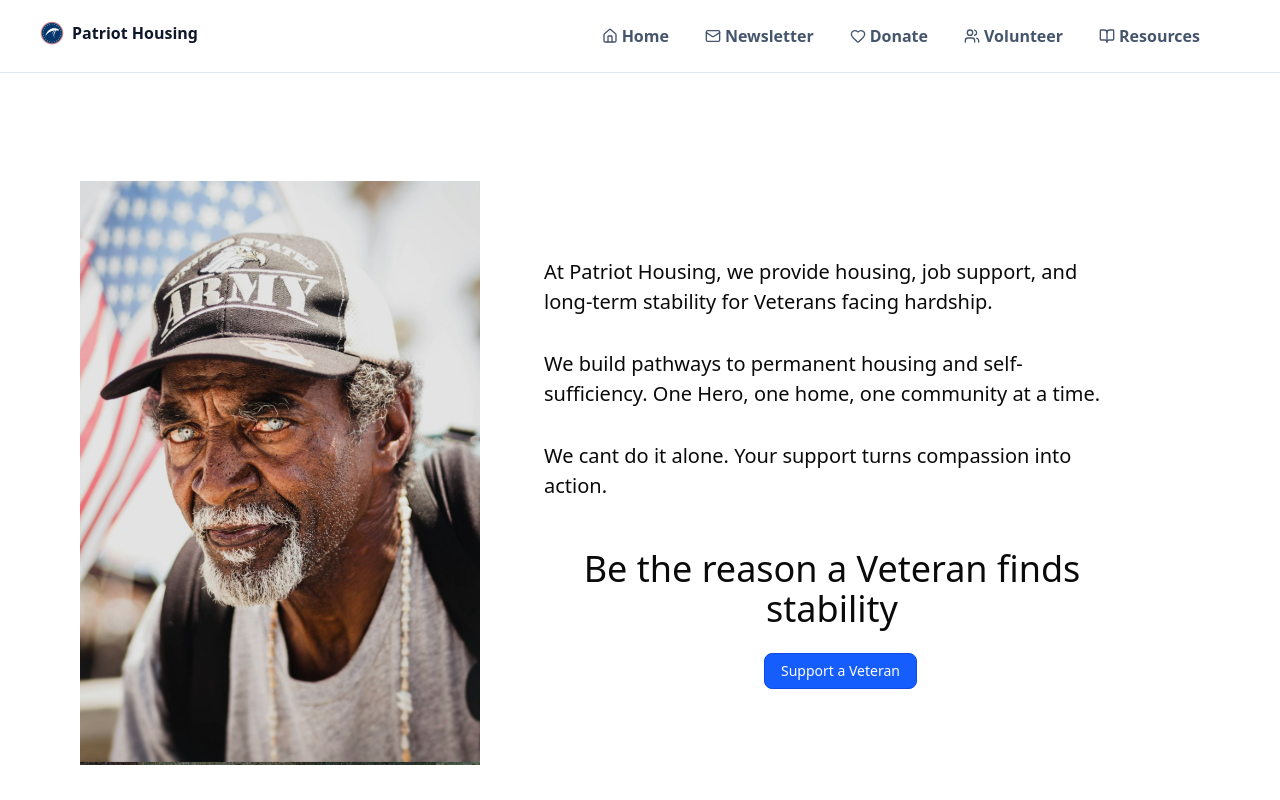
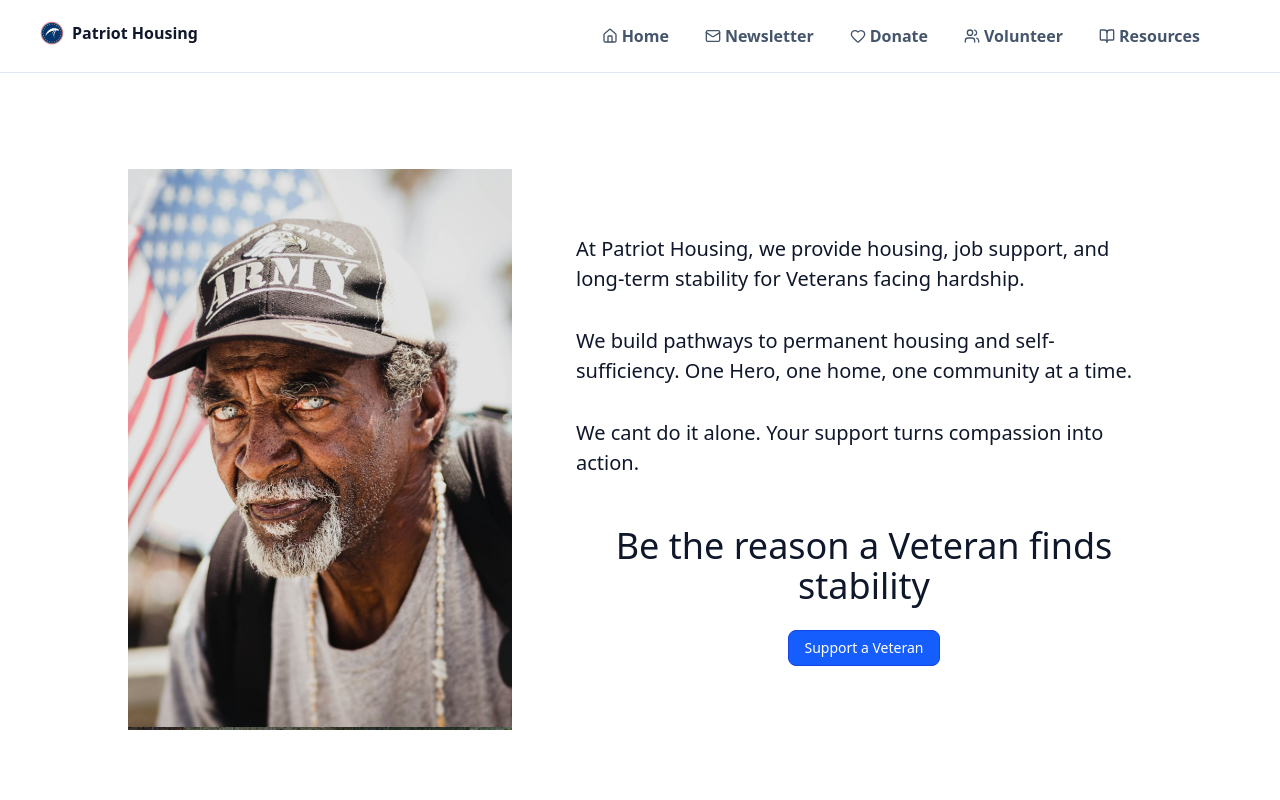
Before and after one commit to ktp-usc/patriot-housing, a Next.js app: page /donate in a window 1280 px wide. Shown: the top 800 px of the page. Built offline with nearby package versions, Linux system fonts and the light colour scheme.

Commit message:
Added Footer and centered body on Donate Page

```diff
--- a/app/donate/page.tsx
+++ b/app/donate/page.tsx
@@ -2,16 +2,17 @@ import Image from "next/image";
 import guy from "@/components/images/Guy.png";
 import { Button } from "@/components/ui/button";
 import Header from "@/components/header";
+import Footer from "@/components/footer";
 
 export default function DonatePage() {
     return (
-        <div>
+        <div className="min-h-screen bg-white text-slate-900">
             <Header />
 
-            <div className="relative flex h-screen bg-white items-center px-20 gap-16">
-
+            <main className="mx-auto flex w-full max-w-6xl items-center justify-center px-6 py-16 md:px-10 lg:py-24">
+                <section className="flex w-full flex-col items-center justify-center gap-10 lg:flex-row lg:gap-16">
                     {/* Image */}
-                <Image src={guy} alt="Veteran" width={400} height={450} />
+                    <Image src={guy} alt="Veteran" width={400} height={450} className="h-auto w-full max-w-sm" />
 
                     {/* Text Content */}
                     <div className="max-w-xl">
@@ -20,28 +21,32 @@ export default function DonatePage() {
                             and long-term stability for Veterans facing hardship.
                         </p>
 
-                    <p className="text-[20px] pt-8">
+                        <p className="pt-8 text-[20px]">
                             We build pathways to permanent housing and
                             self-sufficiency. One Hero, one home, one community at a time.
                         </p>
 
-                    <p className="text-[20px] pt-8">
+                        <p className="pt-8 text-[20px]">
                             We cant do it alone.
                             Your support turns compassion into action.
                         </p>
 
                         {/* Heading */}
-                    <h1 className="text-4xl pt-12 text-center">
+                        <h1 className="pt-12 text-center text-4xl">
                             Be the reason a Veteran finds stability
                         </h1>
 
                         {/* Button */}
-                    <Button className="mt-6 ml-55 bg-blue-600 hover:bg-blue-700">
+                        <div className="mt-6 flex justify-center">
+                            <Button className="bg-blue-600 hover:bg-blue-700">
                                 Support a Veteran
                             </Button>
                         </div>
+                    </div>
+                </section>
+            </main>
 
-            </div>
+            <Footer />
         </div>
     );
 }
```
Lines whose indentation alone changed are shown as unchanged.
